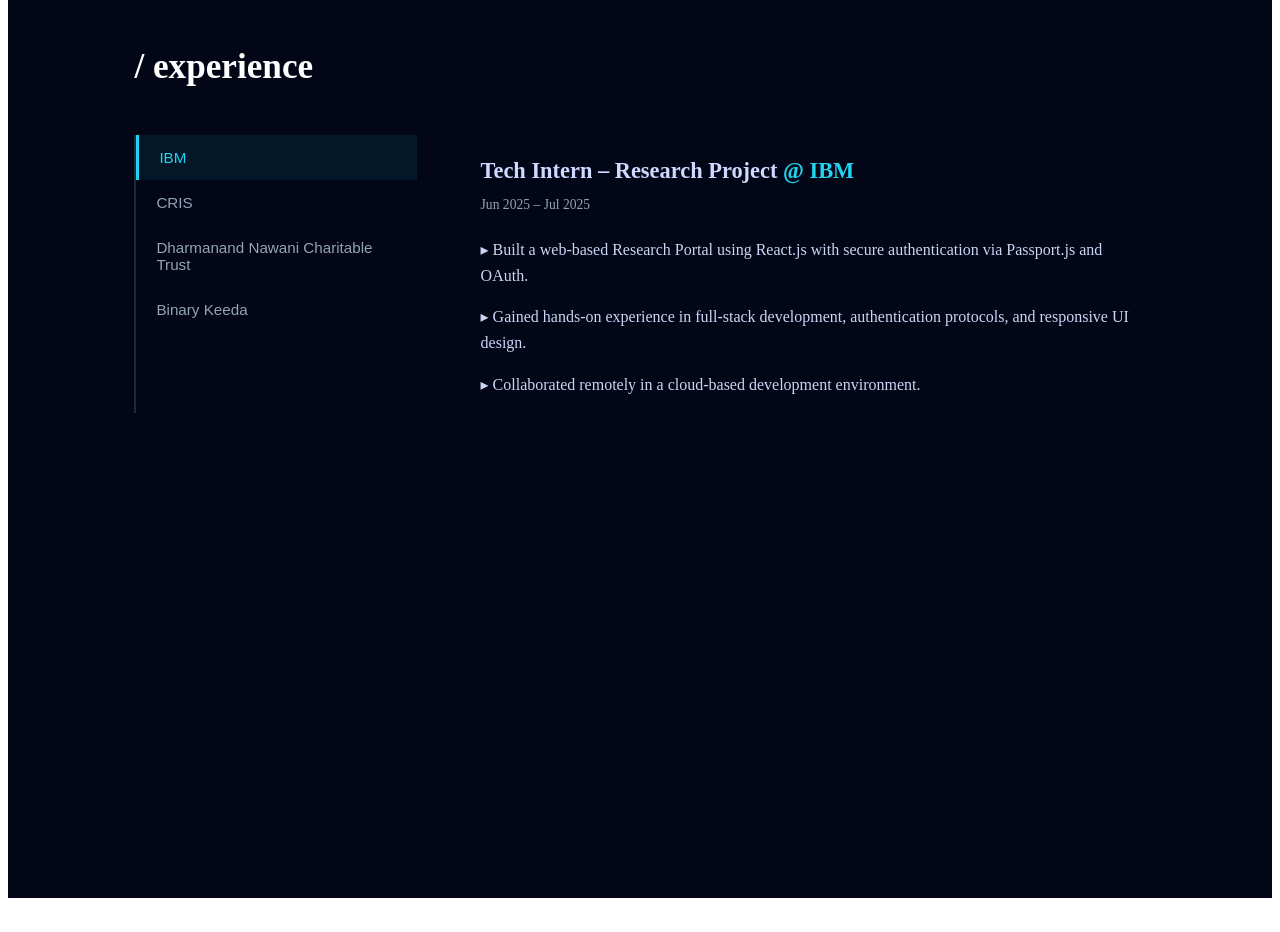
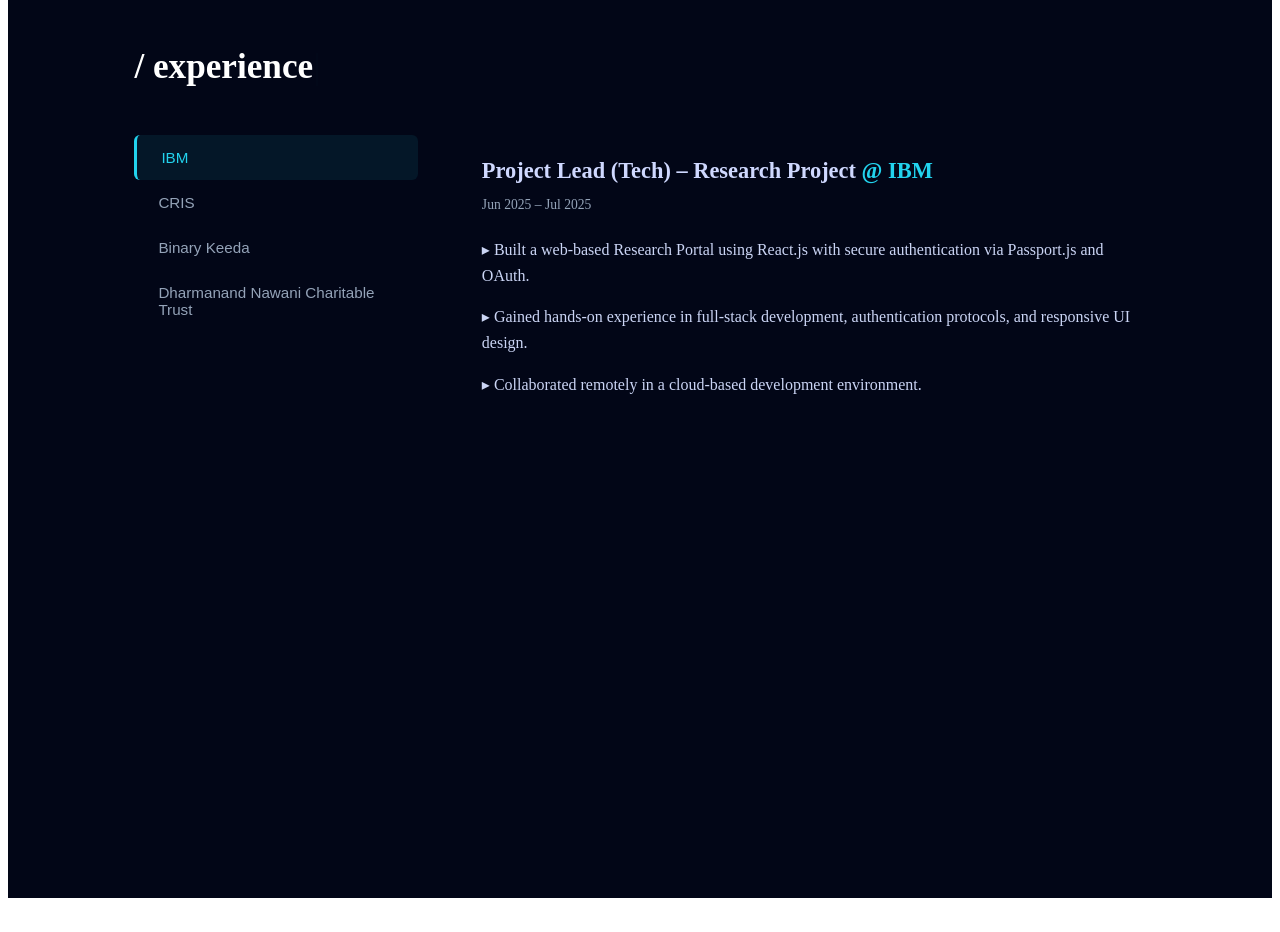
Before and after one commit to nitswork/Portfolio_Website_myself, a React (Vite) app: page / in a window 1280 px wide. Shown: the part 1880-2812 px from the top of the page. Built offline with nearby package versions, Linux system fonts and the light colour scheme.

Commit message:
Updated experience page with add ons

```diff
--- a/src/sections/Experience.css
+++ b/src/sections/Experience.css
@@ -5,6 +5,7 @@
   color: #cfd8ff;
 }
 
+/* TITLE */
 .section-title {
   font-family: "Times New Roman", serif;
   font-size: 2.2rem;
@@ -28,44 +29,71 @@
   }
 }
 
+/* LAYOUT */
 .experience-container {
   display: flex;
   gap: 4rem;
 }
 
-/* LEFT COMPANY LIST */
+/* LEFT COMPANY LIST (NO BIG LINE) */
 .experience-list {
   display: flex;
   flex-direction: column;
-  min-width: 220px;
-  border-left: 2px solid #1e293b;
+  min-width: 240px;
+  position: relative;
 }
 
+/* COMPANY BUTTON */
 .company-btn {
+  position: relative;
   background: transparent;
   border: none;
   color: #94a3b8;
-  padding: 14px 20px;
+  padding: 14px 20px 14px 24px;
   text-align: left;
   cursor: pointer;
   font-size: 0.95rem;
   transition: all 0.3s ease;
 }
 
+/* HOVER */
 .company-btn:hover {
   background: rgba(34, 211, 238, 0.05);
   color: #22d3ee;
+}
+
+/* SMALL ACTIVE LINE ONLY */
+.company-btn.active {
+  color: #22d3ee;
+  background: rgba(34, 211, 238, 0.08);
 }
 
 .company-btn.active {
   color: #22d3ee;
   border-left: 3px solid #22d3ee;
   background: rgba(34, 211, 238, 0.08);
+
+  /* NEW */
+  border-radius: 6px;
 }
+
 
 /* RIGHT DETAILS */
 .experience-details {
   max-width: 700px;
+  animation: riseUp 0.6s ease forwards;
+}
+
+/* RISE ANIMATION */
+@keyframes riseUp {
+  from {
+    opacity: 0;
+    transform: translateY(24px);
+  }
+  to {
+    opacity: 1;
+    transform: translateY(0);
+  }
 }
 
 .experience-details h3 {
--- a/src/sections/Experience.jsx
+++ b/src/sections/Experience.jsx
@@ -4,7 +4,7 @@
 const experiences = [
   {
     company: "IBM",
-    role: "Tech Intern – Research Project",
+    role: "Project Lead (Tech) – Research Project",
     duration: "Jun 2025 – Jul 2025",
     points: [
       "Built a web-based Research Portal using React.js with secure authentication via Passport.js and OAuth.",
@@ -23,6 +23,16 @@
     ],
   },
   {
+    company: "Binary Keeda",
+    role: "Graphic Designer Intern",
+    duration: "2025",
+    points: [
+      "Designed social media creatives, posters, and branding assets.",
+      "Worked with Canva and design tools to deliver visually engaging content.",
+      "Collaborated with marketing teams to maintain brand consistency.",
+    ],
+  },
+  {
     company: "Dharmanand Nawani Charitable Trust",
     role: "Social Internship",
     duration: "2024",
@@ -30,16 +40,6 @@
       "Participated in community-focused initiatives aimed at social development.",
       "Assisted in organizing outreach activities and awareness programs.",
       "Developed teamwork, communication, and leadership skills through fieldwork.",
-    ],
-  },
-  {
-    company: "Binary Keeda",
-    role: "Graphic Designer Intern",
-    duration: "2023",
-    points: [
-      "Designed social media creatives, posters, and branding assets.",
-      "Worked with Canva and design tools to deliver visually engaging content.",
-      "Collaborated with marketing teams to maintain brand consistency.",
     ],
   },
 ];
@@ -69,27 +69,29 @@
       </h2>
 
       <div className="experience-container">
-        {/* LEFT COMPANY LIST */}
+        {/* LEFT */}
         <div className="experience-list">
-          {experiences.map((exp, index) => (
+          {experiences.map((exp, i) => (
             <button
-              key={index}
-              className={`company-btn ${index === activeIndex ? "active" : ""}`}
-              onClick={() => setActiveIndex(index)}
+              key={i}
+              className={`company-btn ${i === activeIndex ? "active" : ""}`}
+              onClick={() => setActiveIndex(i)}
             >
               {exp.company}
             </button>
           ))}
         </div>
 
-        {/* RIGHT DETAILS */}
-        <div className="experience-details">
+        {/* RIGHT — KEY TRIGGERS ANIMATION */}
+        <div className="experience-details" key={activeIndex}>
           <h3>
             {experiences[activeIndex].role}{" "}
             <span>@ {experiences[activeIndex].company}</span>
           </h3>
 
-          <p className="duration">{experiences[activeIndex].duration}</p>
+          <p className="duration">
+            {experiences[activeIndex].duration}
+          </p>
 
           <ul>
             {experiences[activeIndex].points.map((point, i) => (
```
